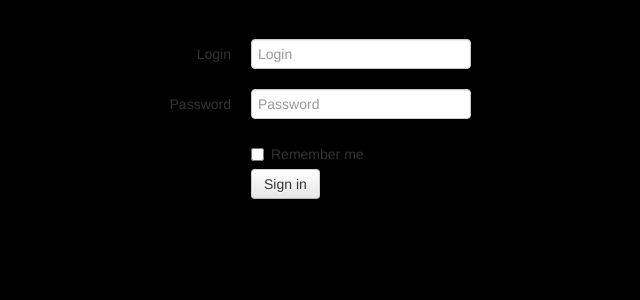
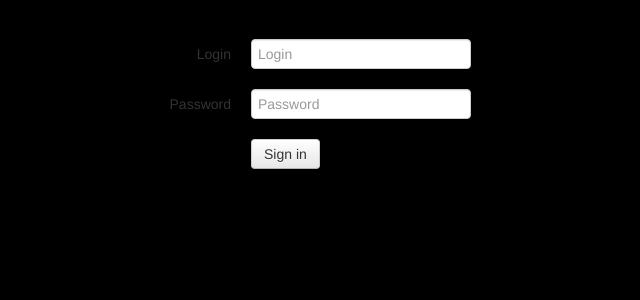
Before and after one commit to teran/showtime, a Django app: template templates/webui/login.html in a window 1280 px wide. Shown: the part 41-341 px from the top of the page, without its empty margins (14-654 px from the left). Run offline with Django 3.2, Linux system fonts and the light colour scheme; the template is opened without the code that fills it, so the values that code supplies are empty; parts of the project's set-up code (start-up, migrations or seed data) failed here and were passed over; some libraries are stand-ins or nearby versions.

Commit message:
removed unusable 'Remember me' button

```diff
--- a/templates/webui/login.html
+++ b/templates/webui/login.html
@@ -30,9 +30,6 @@
                 </div>
                 <div class="control-group">
                     <div class="controls">
-                        <label class="checkbox">
-                            <input type="checkbox"> Remember me
-                        </label>
                         <button type="submit" class="btn">Sign in</button>
                     </div>
                 </div>
```
